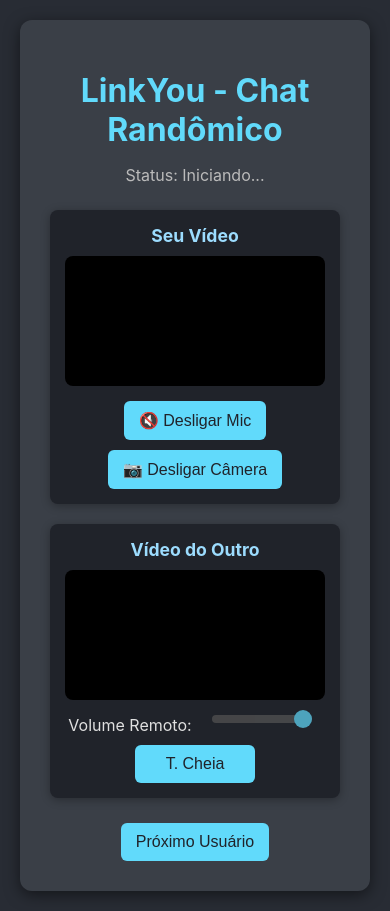
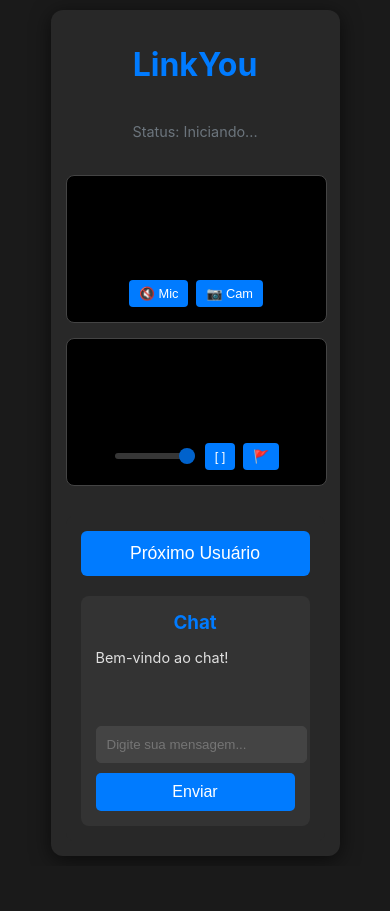
Before and after one commit to AmaralRj021/linkyou-frontend, a React (Vite) app: page / in a window 390 px wide. After the commit the page ends 866 px from the top, so only its background shows below. Built offline with nearby package versions, Linux system fonts and the light colour scheme; no server answers.

Commit message:
Feature: Implement OmeTV-inspired layout with responsive design and improved media controls styling

```diff
--- a/src/App.css
+++ b/src/App.css
@@ -1,4 +1,19 @@
-/* src/App.css */
+/* src/App.css - Estilo inspirado no OmeTV */
+
+:root {
+  --bg-color: #1a1a1a; /* Fundo principal */
+  --container-bg: #282828; /* Fundo dos cards/contêineres */
+  --border-color: #444; /* Cor de borda suave */
+  --text-color: #e0e0e0; /* Texto geral */
+  --primary-color: #007bff; /* Azul primário (botões, destaques) */
+  --primary-hover: #0056b3; /* Azul ao passar o mouse */
+  --secondary-color: #6c757d; /* Cinza secundário */
+  --button-text-color: #ffffff; /* Cor do texto dos botões */
+  --video-bg: #000; /* Fundo para a área de vídeo sem imagem */
+  --chat-bg: #333; /* Fundo do chat */
+  --input-bg: #444; /* Fundo de inputs */
+  --input-text: #fff; /* Texto de inputs */
+}
 
 body {
   margin: 0;
@@ -7,148 +22,329 @@ body {
     sans-serif;
   -webkit-font-smoothing: antialiased;
   -moz-osx-font-smoothing: grayscale;
-  background-color: #282c34; /* Fundo escuro */
-  color: #e0e0e0; /* Texto claro */
+  background-color: var(--bg-color);
+  color: var(--text-color);
   display: flex;
   justify-content: center;
   align-items: center;
   min-height: 100vh;
-  padding: 20px;
+  padding: 10px; /* Reduz o padding geral para aproveitar mais espaço */
   box-sizing: border-box;
 }
 
 .app-container {
-  background-color: #3a3f47; /* Container mais claro que o fundo */
+  background-color: var(--container-bg);
   border-radius: 12px;
-  padding: 30px;
-  box-shadow: 0 4px 15px rgba(0, 0, 0, 0.5);
-  text-align: center;
+  box-shadow: 0 4px 20px rgba(0, 0, 0, 0.6);
   width: 100%;
-  max-width: 800px; /* Largura máxima para desktops */
-  box-sizing: border-box;
+  max-width: 1200px; /* Aumenta a largura máxima para desktop */
+  min-height: calc(100vh - 20px); /* Ajusta para preencher a tela verticalmente */
+  display: flex; /* Transforma em flexbox para layout horizontal/vertical */
+  flex-direction: column; /* Padrão para mobile: conteúdo principal em coluna */
+  overflow: hidden; /* Garante que nada transborde */
 }
 
-h1 {
-  color: #61dafb; /* Cor de destaque para o título */
-  margin-bottom: 15px;
+.main-content-wrapper {
+  display: flex;
+  flex-direction: column; /* Mobile: vídeo e sidebar em coluna */
+  flex-grow: 1; /* Ocupa o espaço restante */
 }
 
-p {
-  color: #bbbbbb;
-  margin-bottom: 25px;
+.app-title {
+  color: var(--primary-color);
+  margin: 20px 0 10px;
+  font-size: 2em;
+  text-align: center;
 }
 
-/* Nova div para organizar os vídeos verticalmente */
+.connection-status {
+  color: var(--secondary-color);
+  margin-bottom: 20px;
+  font-size: 0.9em;
+  text-align: center;
+}
+
+.video-and-controls {
+  flex: 1; /* Ocupa o máximo de espaço possível */
+  display: flex;
+  flex-direction: column; /* Vídeos empilhados em mobile */
+  align-items: center;
+  padding: 15px;
+  gap: 15px; /* Espaço entre as seções de vídeo */
+}
+
 .video-section-wrapper {
   display: flex;
-  flex-direction: column; /* Coloca os itens em coluna */
-  gap: 20px; /* Espaço entre os vídeos */
-  margin-bottom: 25px;
+  flex-direction: column; /* Vídeos um embaixo do outro em mobile */
+  width: 100%;
+  max-width: 640px; /* Largura máxima para a coluna de vídeos */
+  gap: 15px;
 }
 
 .video-wrapper {
-  background-color: #20232a; /* Fundo para a área do vídeo */
+  background-color: var(--video-bg);
   border-radius: 8px;
-  padding: 15px;
-  box-shadow: 0 2px 10px rgba(0, 0, 0, 0.3);
+  border: 1px solid var(--border-color);
+  overflow: hidden; /* Garante que o vídeo não saia da borda */
+  position: relative;
   display: flex;
   flex-direction: column;
   align-items: center;
-  position: relative; /* Para posicionar controles de mídia */
+  justify-content: center;
+  width: 100%;
+  /* Proporção 16:9 para vídeos. Padding-top baseado em (9 / 16) * 100% = 56.25% */
+  padding-top: 56.25%; /* Isso cria um espaço para o vídeo em 16:9 */
 }
 
-.video-wrapper h2 {
-  color: #9cdcfe; /* Cor para o título do vídeo */
-  margin-top: 0;
-  margin-bottom: 10px;
-  font-size: 1.1em;
+.video-wrapper video {
+  position: absolute; /* Posiciona o vídeo dentro do padding-top */
+  top: 0;
+  left: 0;
+  width: 100%;
+  height: 100%;
+  object-fit: cover; /* Garante que o vídeo preencha o espaço */
+  border: none;
 }
 
-video {
-  width: 100%;
-  max-width: 400px; /* Limita a largura do vídeo para um bom aspecto */
-  height: auto;
-  border-radius: 8px;
-  background-color: black; /* Fundo preto para quando a câmera estiver desligada */
-  object-fit: cover; /* Garante que o vídeo preencha o espaço sem distorcer */
+.video-wrapper h2 { /* Títulos dos vídeos ocultos por padrão, se não forem usados */
+  display: none;
 }
 
+/* Estilo para controles de mídia e volume */
 .media-controls {
-  margin-top: 15px;
+  position: absolute; /* Posiciona os controles */
+  bottom: 10px;
+  left: 0;
+  right: 0;
   display: flex;
-  flex-wrap: wrap; /* Permite que os botões quebrem a linha em telas pequenas */
   justify-content: center;
-  gap: 10px;
+  align-items: center;
+  gap: 8px;
+  padding: 5px 10px;
+  background-color: rgba(0, 0, 0, 0.6); /* Fundo semi-transparente */
+  border-radius: 5px;
+  margin: 0 10px;
 }
 
-.media-controls button,
-.controls button {
-  background-color: #61dafb;
-  color: #20232a;
+.media-controls button {
+  background-color: var(--primary-color);
+  color: var(--button-text-color);
   border: none;
-  border-radius: 6px;
-  padding: 10px 15px;
-  font-size: 1em;
+  border-radius: 4px;
+  padding: 8px 12px;
+  font-size: 0.9em;
   cursor: pointer;
-  transition: background-color 0.3s ease, transform 0.2s ease;
-  min-width: 120px; /* Largura mínima para botões */
+  transition: background-color 0.2s ease;
+  flex-shrink: 0; /* Impede que o botão encolha */
 }
 
-.media-controls button:hover,
-.controls button:hover {
-  background-color: #21a1f1;
-  transform: translateY(-2px);
+.media-controls button:hover {
+  background-color: var(--primary-hover);
 }
 
-.media-controls button:active,
-.controls button:active {
-  transform: translateY(0);
-}
-
-/* Estilo para o slider de volume */
 .media-controls input[type="range"] {
   -webkit-appearance: none;
-  width: 100px; /* Largura do slider */
-  height: 8px;
-  background: #555;
-  border-radius: 5px;
+  width: 80px; /* Largura do slider */
+  height: 6px;
+  background: var(--border-color);
+  border-radius: 3px;
   outline: none;
-  opacity: 0.7;
+  opacity: 0.8;
   transition: opacity .2s;
-  margin: 0 10px;
 }
 
 .media-controls input[type="range"]::-webkit-slider-thumb {
   -webkit-appearance: none;
   appearance: none;
-  width: 18px;
-  height: 18px;
+  width: 16px;
+  height: 16px;
   border-radius: 50%;
-  background: #61dafb;
+  background: var(--primary-color);
   cursor: pointer;
 }
 
-.media-controls input[type="range"]::-moz-range-thumb {
-  width: 18px;
-  height: 18px;
-  border-radius: 50%;
-  background: #61dafb;
-  cursor: pointer;
+/* Sidebar para controles principais e chat */
+.sidebar-controls {
+  background-color: var(--container-bg);
+  padding: 15px;
+  border-radius: 8px;
+  margin: 15px; /* Espaço ao redor em mobile */
+  display: flex;
+  flex-direction: column;
+  gap: 20px;
 }
 
-.controls {
-  margin-top: 25px;
+.next-user-section {
+  text-align: center;
 }
 
-/* Responsividade básica para telas maiores (desktop) */
-@media (min-width: 768px) {
+.next-user-section button {
+  background-color: var(--primary-color);
+  color: var(--button-text-color);
+  border: none;
+  border-radius: 6px;
+  padding: 12px 25px;
+  font-size: 1.1em;
+  cursor: pointer;
+  transition: background-color 0.2s ease, transform 0.2s ease;
+  width: 100%; /* Ocupa a largura total da sidebar */
+}
+
+.next-user-section button:hover {
+  background-color: var(--primary-hover);
+  transform: translateY(-2px);
+}
+
+/* Estilos para o Chat (futuramente mais detalhados) */
+.chat-section {
+  background-color: var(--chat-bg);
+  border-radius: 8px;
+  padding: 15px;
+  height: 200px; /* Altura fixa para o chat em mobile */
+  display: flex;
+  flex-direction: column;
+  overflow: hidden; /* Esconde overflow */
+}
+
+.chat-section h3 {
+  color: var(--primary-color);
+  margin-top: 0;
+  margin-bottom: 10px;
+  text-align: center;
+}
+
+.chat-messages {
+  flex-grow: 1;
+  overflow-y: auto; /* Scroll para mensagens */
+  padding-right: 5px; /* Espaço para a scrollbar */
+  margin-bottom: 10px;
+  font-size: 0.9em;
+  color: var(--text-color);
+}
+
+.chat-messages p {
+  margin: 5px 0;
+  word-wrap: break-word; /* Quebra palavras longas */
+}
+
+.chat-input {
+  width: calc(100% - 10px); /* Ajusta largura */
+  padding: 10px;
+  border: 1px solid var(--border-color);
+  border-radius: 5px;
+  background-color: var(--input-bg);
+  color: var(--input-text);
+  margin-bottom: 10px;
+}
+
+.send-button {
+  background-color: var(--primary-color);
+  color: var(--button-text-color);
+  border: none;
+  border-radius: 5px;
+  padding: 10px 15px;
+  font-size: 1em;
+  cursor: pointer;
+  transition: background-color 0.2s ease;
+  width: 100%;
+}
+
+.send-button:hover {
+  background-color: var(--primary-hover);
+}
+
+
+/* RESPONSIVIDADE PARA DESKTOP (Layout estilo OmeTV) */
+@media (min-width: 1024px) { /* A partir de 1024px, muda para layout horizontal */
+  .app-container {
+    flex-direction: row; /* Coloca o conteúdo principal lado a lado */
+    min-height: calc(100vh - 20px);
+    padding: 0; /* Remove padding do container para full width */
+  }
+
+  .main-content-wrapper {
+    flex-direction: row; /* Vídeo e sidebar lado a lado */
+    flex-grow: 1;
+  }
+
+  .video-and-controls {
+    flex: 3; /* Vídeos ocupam 3 partes do espaço */
+    padding: 20px; /* Adiciona padding para o conteúdo de vídeo */
+  }
+
   .video-section-wrapper {
-    flex-direction: row; /* Volta para linha em telas maiores */
-    justify-content: space-around; /* Espaça os vídeos horizontalmente */
+    flex-direction: column; /* Vídeos ainda em coluna aqui */
+    gap: 10px; /* Menos espaço entre os vídeos */
+    max-width: 100%; /* Ocupa a largura total da seção */
   }
 
   .video-wrapper {
-    flex: 1; /* Permite que os vídeos ocupem espaço igualmente */
-    max-width: 48%; /* Limita a largura para caber dois na linha */
+    flex: 1; /* Para ocupar o espaço verticalmente */
+    height: auto; /* Deixa a altura se ajustar automaticamente */
+    padding-top: 0; /* Remove padding-top se quiser altura fixa, ou use para proporção */
+    max-width: 100%;
+  }
+
+  .video-wrapper.remote-video-wrapper {
+    /* Estilo para o vídeo remoto ser maior, como no OmeTV */
+    flex: 2; /* Vídeo remoto ocupa mais espaço */
+    min-height: 400px; /* Altura mínima para o vídeo remoto em desktop */
+  }
+
+  .video-wrapper video {
+    position: static; /* Volta para posicionamento estático */
+    height: 100%; /* Preenche a altura disponível */
+  }
+
+  .sidebar-controls {
+    flex: 1; /* Sidebar ocupa 1 parte do espaço */
+    max-width: 300px; /* Largura máxima para a sidebar */
+    margin: 0; /* Remove margens extras */
+    border-radius: 0 12px 12px 0; /* Cantos arredondados apenas de um lado */
+    border-left: 1px solid var(--border-color); /* Borda para separar do vídeo */
+  }
+
+  .chat-section {
+    flex-grow: 1; /* Ocupa o restante do espaço vertical na sidebar */
+    height: auto; /* Altura automática */
+    min-height: 250px; /* Altura mínima para o chat */
+  }
+
+  /* Posicionamento do seu vídeo menor no canto superior direito do vídeo remoto */
+  .video-wrapper #localVideo {
+    position: absolute;
+    top: 15px;
+    right: 15px;
+    width: 160px; /* Tamanho fixo para o seu vídeo */
+    height: 90px; /* Proporção 16:9 */
+    z-index: 10; /* Garante que ele fique por cima */
+    border: 2px solid var(--primary-color);
+    box-shadow: 0 0 8px rgba(0, 123, 255, 0.5);
+  }
+
+  .video-wrapper .local-controls {
+    bottom: auto; /* Remove o bottom */
+    top: 115px; /* Posição abaixo do vídeo local */
+    right: 15px;
+    left: auto; /* Alinha à direita */
+    flex-direction: column; /* Controles locais um embaixo do outro */
+    gap: 5px;
+    padding: 5px;
+    background-color: transparent; /* Fundo transparente */
+    box-shadow: none; /* Sem sombra */
+  }
+  .local-controls button {
+    padding: 5px 8px; /* Reduz padding */
+    font-size: 0.8em;
+    min-width: unset; /* Remove largura mínima */
   }
 }
+
+/* Ajustes para botões de controle de mídia serem menores em mobile também */
+@media (max-width: 767px) {
+    .media-controls button {
+        padding: 6px 10px;
+        font-size: 0.8em;
+        min-width: unset;
+    }
+}
--- a/src/App.jsx
+++ b/src/App.jsx
@@ -334,12 +334,11 @@ function App() {
     }
   };
 
-  // NOVO: Função para alternar tela cheia no vídeo remoto
   const toggleFullScreen = () => {
     if (remoteVideoRef.current) {
-      if (document.fullscreenElement) { // Se já estiver em tela cheia, sai
+      if (document.fullscreenElement) {
         document.exitFullscreen();
-      } else { // Caso contrário, entra
+      } else {
         remoteVideoRef.current.requestFullscreen().catch(err => {
           console.error(`Erro ao tentar tela cheia: ${err.message}`);
         });
@@ -349,27 +348,28 @@ function App() {
 
   return (
     <div className="app-container">
-      <h1>LinkYou - Chat Randômico</h1>
-      <p>Status: {connectionStatus}</p>
-      {/* Container flexível para os vídeos */}
-      <div className="video-section-wrapper"> {/* NOVA DIV CONTAINER */}
+      <div className="main-content-wrapper"> {/* Novo wrapper para o conteúdo principal */}
+        <div className="video-and-controls"> {/* Contém vídeos e controles */}
+          <h1 className="app-title">LinkYou</h1> {/* Título do app */}
+          <p className="connection-status">Status: {connectionStatus}</p>
+
+          <div className="video-section-wrapper">
             <div className="video-wrapper">
-            <h2>Seu Vídeo</h2>
+                {/* <h2>Seu Vídeo</h2> Removido o H2 para um layout mais limpo */}
                 <video id="localVideo" ref={localVideoRef} autoPlay muted playsInline></video>
-            <div className="media-controls">
+                <div className="media-controls local-controls"> {/* Adicionado classe para controle local */}
                     <button onClick={toggleMic}>
-                    {isMicMuted ? '🎤 Ligar Mic' : '🔇 Desligar Mic'}
+                        {isMicMuted ? '🎤 Ligar' : '🔇 Mic'}
                     </button>
                     <button onClick={toggleCam}>
-                    {isCamOff ? '🎥 Ligar Câmera' : '📷 Desligar Câmera'}
+                        {isCamOff ? '🎥 Ligar' : '📷 Cam'}
                     </button>
                 </div>
             </div>
-        <div className="video-wrapper">
-            <h2>Vídeo do Outro</h2>
+            <div className="video-wrapper remote-video-wrapper"> {/* Adicionado classe para vídeo remoto */}
+                {/* <h2>Vídeo do Outro</h2> Removido o H2 para um layout mais limpo */}
                 <video id="remoteVideo" ref={remoteVideoRef} autoPlay playsInline></video>
-            <div className="media-controls">
-                Volume Remoto:
+                <div className="media-controls remote-controls"> {/* Adicionado classe para controle remoto */}
                     <input
                         type="range"
                         min="0"
@@ -377,17 +377,36 @@ function App() {
                         step="0.01"
                         defaultValue="1"
                         onChange={handleRemoteVolumeChange}
+                        title="Volume do Outro"
                     />
-                {/* NOVO BOTÃO DE TELA CHEIA */}
-                <button onClick={toggleFullScreen}>
-                    T. Cheia
+                    <button onClick={toggleFullScreen} title="Tela Cheia">
+                        [ ]
+                    </button>
+                    {/* Botão de Denúncia (placeholder por enquanto) */}
+                    <button className="report-button" title="Denunciar Usuário">
+                        🚩
                     </button>
                 </div>
             </div>
-      </div> {/* Fim da NOVA DIV CONTAINER */}
-      <div className="controls">
+          </div>
+        </div>
+
+        <div className="sidebar-controls"> {/* Nova barra lateral para o botão "Próximo" e chat */}
+            <div className="next-user-section">
                 <button id="nextButton" onClick={startNewCall}>Próximo Usuário</button>
             </div>
+            {/* Área para o Chat (será implementado na próxima etapa) */}
+            <div className="chat-section">
+                <h3>Chat</h3>
+                <div className="chat-messages">
+                    <p>Bem-vindo ao chat!</p>
+                    {/* Mensagens do chat aparecerão aqui */}
+                </div>
+                <input type="text" placeholder="Digite sua mensagem..." className="chat-input" />
+                <button className="send-button">Enviar</button>
+            </div>
+        </div>
+      </div> {/* Fim do main-content-wrapper */}
     </div>
   );
 }
```
Lines whose indentation alone changed are shown as unchanged.
